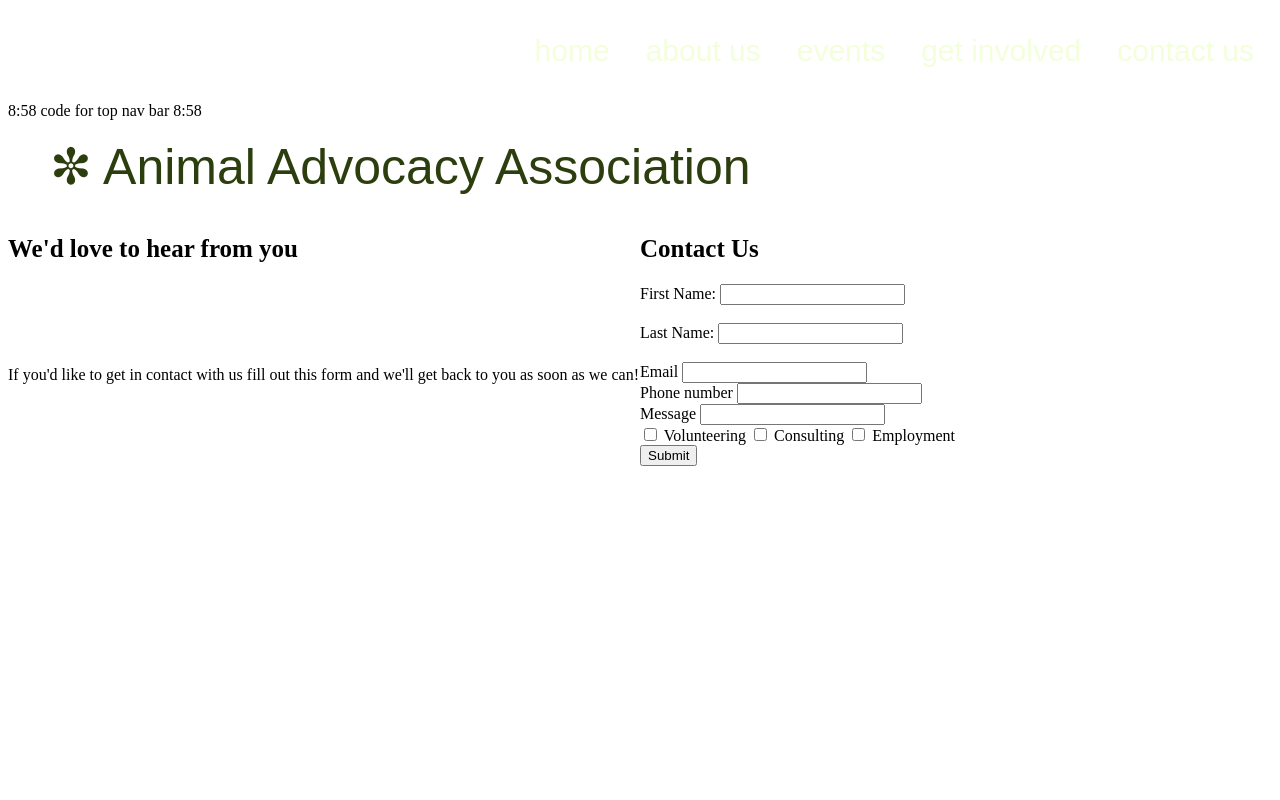
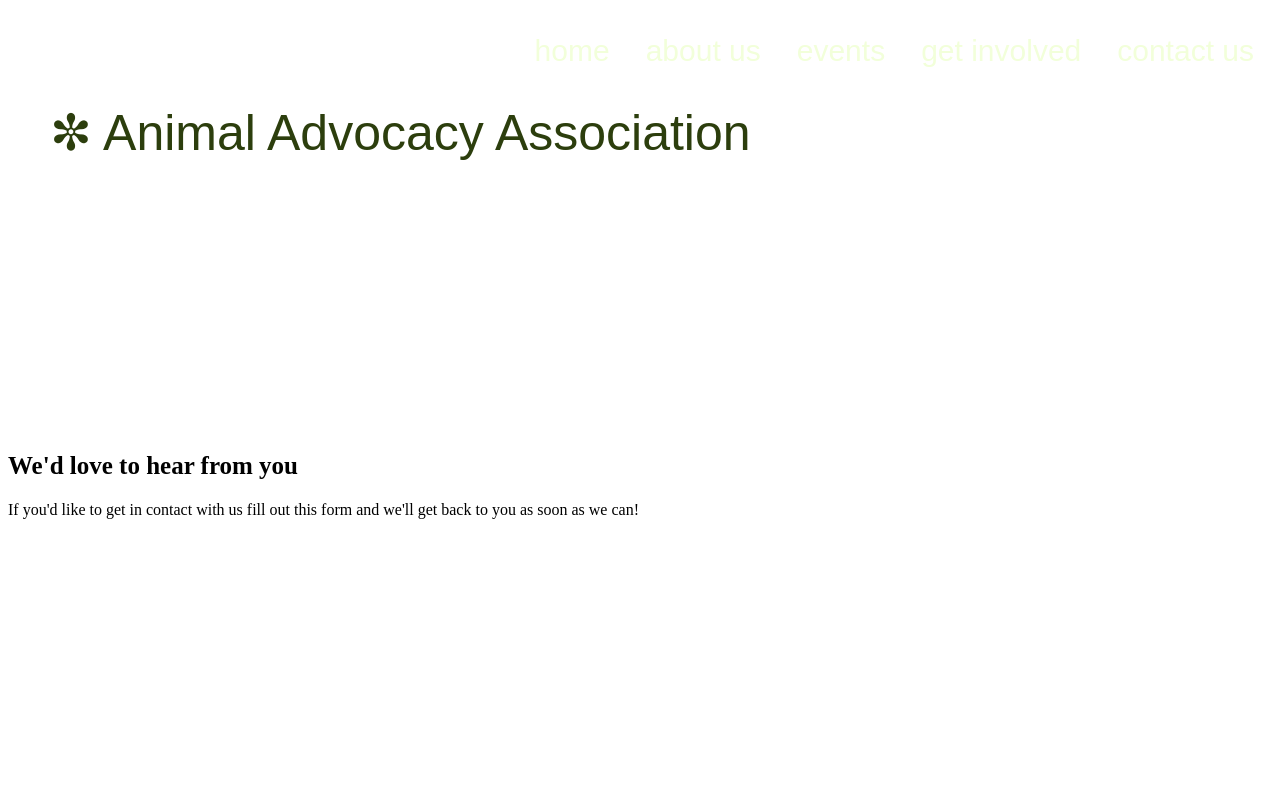
Before and after one commit to aaronjwhowie/Animal-Project, a plain HTML site: page contact/contact.html in a window 1280 px wide. Shown: the top 800 px of the page. Drawn offline with Linux system fonts and the light colour scheme.

Commit message:
Nav bar changes

```diff
--- a/contact/contact.css
+++ b/contact/contact.css
@@ -37,22 +37,25 @@ ul {
 }
 
 /* Grid Styling */
+h1 {
+  font-size: 25px;
+}
 .contact {
   display: grid;
   grid-template-columns: repeat(6, 1fr);
-  grid-template-rows: repeat(5, 1fr);
+  grid-template-rows: repeat(7, 1fr);
 }
 
+.header {
+  grid-area: 1 / 1 / 2 / 7;
+}
 .contact .left {
-  display: grid;
-  grid-area: 1/ 1/ 6 /4;
+  grid-area: 2 / 1 / 7 / 4;
 }
 
 .contact .right {
-  display: grid;
-  grid-area: 1/4/6/7;
+  grid-area: 7 / 1 / 8 / 7;
 }
-
-h1 {
-  font-size: 25px;
+.footer {
+  grid-area: 2 / 4 / 7 / 7;
 }
--- a/contact/contact.html
+++ b/contact/contact.html
@@ -20,9 +20,6 @@
           </ul>
                </div>
       </nav>
-8:58
-code for top nav bar
-8:58
 <header>
     <nav>
   <ul>
```
